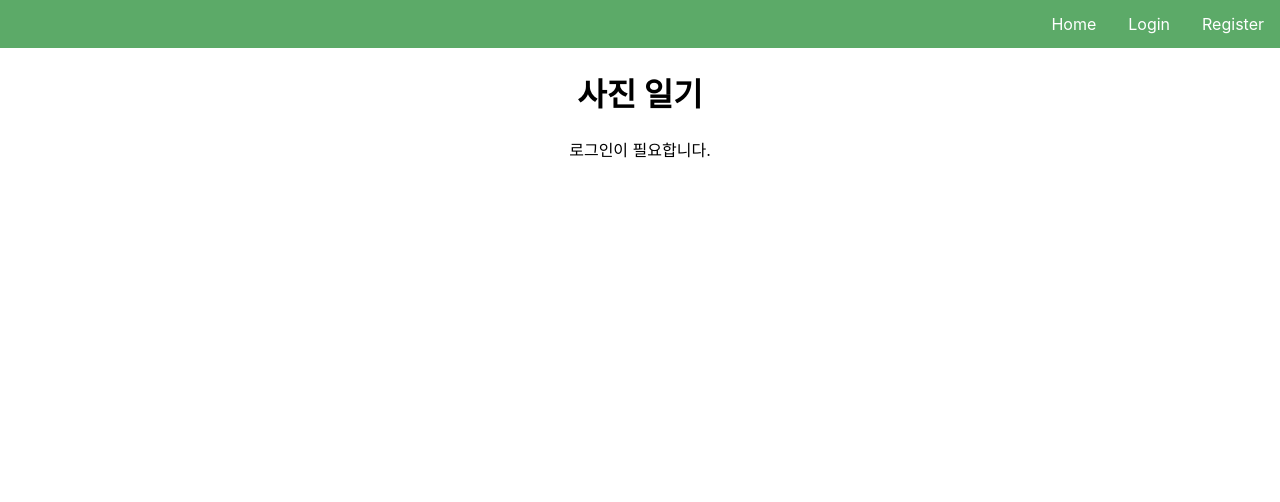
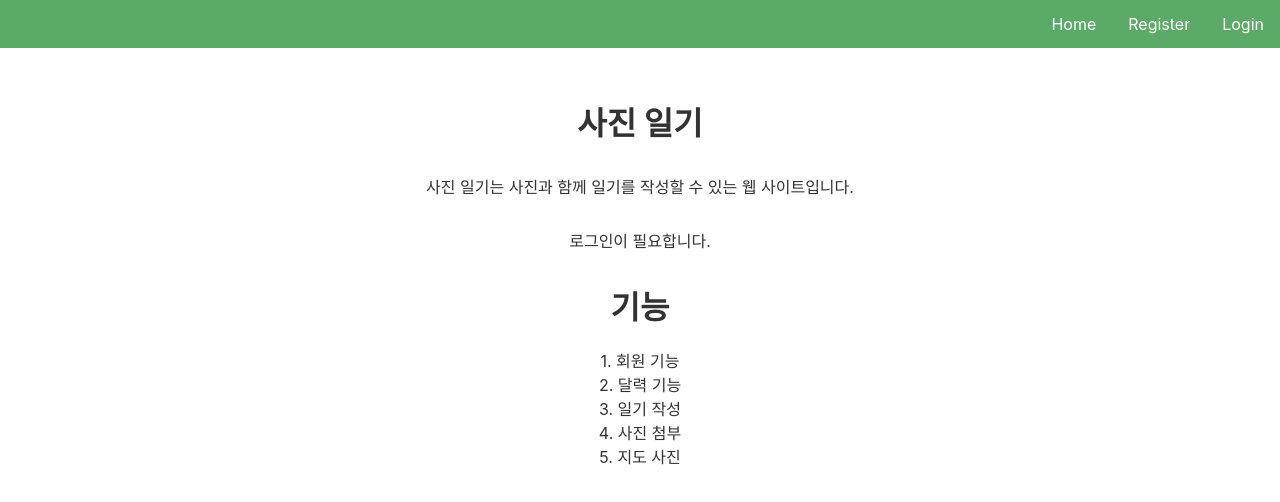
Before and after one commit to anc5557/Diary, a React (Create React App) app in the folder frontend/: page / in a window 1280 px wide. Shown: the top 502 px of the page. Built offline with nearby package versions, Linux system fonts and the light colour scheme.

Commit message:
네비게이션바 로그인 여부 반영하도록 고침

```diff
--- a/frontend/src/About.js
+++ b/frontend/src/About.js
@@ -4,12 +4,28 @@ import React from 'react';
 import './App.css';
 
 function About() {
-    return (
-        <div className="about-container">
+  return (
+    // 모든 내용을 감싸는 단일 div 태그 추가
+    <div className="about-container">
+
+      <div className="about-title">
         <h1 className="about-title">사진 일기</h1>
-        <p className="about-content">로그인이 필요합니다.</p>
-        </div>
-    );
-    }
+        <p className="about-p">사진 일기는 사진과 함께 일기를 작성할 수 있는 웹 사이트입니다.</p>
+        <p className="about-p">로그인이 필요합니다.</p>
+      </div>
+
+      <div className="about-content">
+        <h2 className="about-func">기능</h2>
+        <ul className='about-func-list'>
+          <li>1. 회원 기능</li>
+          <li>2. 달력 기능</li>
+          <li>3. 일기 작성</li>
+          <li>4. 사진 첨부</li>
+          <li>5. 지도 사진</li>
+        </ul>
+      </div>
+    </div>
+  );
+}
 
 export default About;
--- a/frontend/src/App.css
+++ b/frontend/src/App.css
@@ -175,21 +175,66 @@
 .navbar {
   background-color: #5caa68;
   overflow: hidden;
+  display: flex;
+  justify-content: flex-end;
 }
 
-/* 네비게이션 바 링크 */
-.navbar a {
+/* 네비게이션 바 링크 및 버튼 */
+.navbar-link, .navbar button {
   float: right;
   font-size: 16px;
   color: white;
   text-align: center;
   padding: 14px 16px;
   text-decoration: none;
-
+  background-color: transparent; /* 버튼 배경 투명하게 설정 */
+  border: none; /* 버튼 테두리 없앰 */
+  cursor: pointer;
+  display: block; /* 정렬을 위해 block으로 설정 */
 }
 
-/* 네비게이션 바 링크 마우스 오버 */
-.navbar a:hover {
+/* 네비게이션 바 링크 및 버튼 마우스 오버 */
+.navbar-link:hover, .navbar button:hover {
   background-color: #f2f2f2;
   color: black;
 }
+
+
+/* about-container */
+.about-container {
+  max-width: 500px;
+  height: 500px;
+  margin: auto;
+  padding: 20px;
+}
+
+/* about-title */
+.about-title {
+  font-size: 2rem;
+  margin-top: 30px;
+  margin-bottom: 30px;
+  color: #333;
+}
+
+/* about-p */
+.about-p {
+  font-size: 1rem;
+  margin-bottom: 30px;
+  color: #333;
+}
+
+/* about-func */
+.about-func {
+  font-size: 2rem;
+  margin-bottom: 20px;
+  color: #333;
+}
+
+/* about-func-list */
+.about-func-list {
+  font-size: 1rem;
+  margin-bottom: 30px;
+  color: #333;
+  list-style-type: none; /* 리스트 앞의 점을 없애는 스타일 */
+  padding: 0; /* 왼쪽 패딩을 제거하여 정렬을 맞춤 */
+}
--- a/frontend/src/App.js
+++ b/frontend/src/App.js
@@ -1,5 +1,5 @@
-import { useState } from 'react';
-import { BrowserRouter as Router, Route, Routes } from 'react-router-dom';
+import { useState, useEffect } from 'react';
+import { BrowserRouter as Router, Route, Routes, Navigate } from 'react-router-dom';
 import Login from './Login';
 import Register from './Register';
 import NavBar from './NavBar';
@@ -12,19 +12,27 @@ function App() {
   // 로그인 상태 관리
   const [isLoggedIn, setIsLoggedIn] = useState(false);
 
+  // 컴포넌트가 마운트 될 때 로컬 스토리지의 토큰을 확인
+  useEffect(() => {
+    const token = localStorage.getItem('token');
+    if (token) {
+      // 토큰이 있다면 로그인 상태로 설정
+      setIsLoggedIn(true);
+    }
+  }, []);
+
   return (
     <Router>
       <div className="App">
-        <NavBar isLoggedIn={isLoggedIn} />
+      <NavBar isLoggedIn={isLoggedIn} setIsLoggedIn={setIsLoggedIn} />
         <Routes>
           <Route path="/auth/login" element={<Login setIsLoggedIn={setIsLoggedIn} />} />
           <Route path="/auth/register" element={<Register />} />
-          {isLoggedIn ? (
-            <Route path="/" element={<Calendar />} /> // 로그인 상태일 때는 Calendar 컴포넌트를 렌더
-          ) : (
-            <Route path="/" element={<About />} /> // 로그아웃 상태일 때는 About 컴포넌트를 렌더
-          )}
-          <Route path="/auth/me" element={<MyInfo />} />
+          <Route path="/" element={isLoggedIn ? <Calendar /> : <About />} />
+          <Route
+            path="/auth/me"
+            element={isLoggedIn ? <MyInfo /> : <Navigate replace to="/auth/login" />}
+          />
           {/* 다른 라우트들 추가 */}
         </Routes>
       </div>
--- a/frontend/src/Login.js
+++ b/frontend/src/Login.js
@@ -1,13 +1,16 @@
+// path : frontend/src/Login.js
 import React, { useState } from 'react';
 import axios from 'axios';
 import './App.css';
 import { Link } from 'react-router-dom';  // 리액트 라우터의 Link 컴포넌트 추가
+import { useNavigate } from 'react-router-dom';  // useHistory import
 
-function Login() {
+function Login({setIsLoggedIn}) {
   const [username, setUsername] = useState('');
   const [password, setPassword] = useState('');
   const [error, setError] = useState(null);  // 에러 상태 추가
   const [isLoading, setIsLoading] = useState(false); // 로딩 상태 추가
+  const navigate = useNavigate();  // useHistory 초기화
 
   const handleSubmit = async (e) => {
     e.preventDefault();
@@ -15,14 +18,21 @@ function Login() {
     setError(null);
 
     try {
-      const res = await axios.post('http://localhost:3001/auth/login', { username, password });
-      localStorage.setItem('token', res.data.token);
-      alert('Logged in successfully');
-      setIsLoading(false);
+      const response = await axios.post('http://localhost:3001/auth/login',
+                                        { username, password },
+                                        { headers: { 'Content-Type': 'application/json' } }); // 요청 헤더에 Content-Type을 추가
+      localStorage.setItem('token', response.data.token); // 로컬 스토리지에 토큰 저장
+      setIsLoggedIn(true); // 로그인 상태를 true로 변경
+      navigate('/', { replace: true });
+       // 홈으로 이동
     } catch (err) {
-      setError(err.response.data);
-      setIsLoading(false);
+      const errorMessage = err.response
+                           ? err.response.data.message
+                           : '로그인 중 문제가 발생했습니다.'; // 서버 응답이 없는 경우 대비
+      setError(errorMessage);
     }
+
+    setIsLoading(false); // 로딩 상태 해제는 try/catch 바깥에서 수행
   };
 
   return (
--- a/frontend/src/NavBar.js
+++ b/frontend/src/NavBar.js
@@ -1,24 +1,33 @@
 // src/NavBar.js
-
-import { Link } from 'react-router-dom';
+import React from 'react';
+import { Link, useNavigate } from 'react-router-dom';
 import './App.css';
 
-function NavBar({ isLoggedIn }) {
+function NavBar({ isLoggedIn, setIsLoggedIn }) {
+  const navigate = useNavigate();
+
+  const handleLogout = () => {
+    // 로컬 스토리지에서 토큰 삭제
+    localStorage.removeItem('token');
+    // 로그인 상태 업데이트
+    setIsLoggedIn(false);
+    // 홈으로 리다이렉트
+    navigate('/');
+  };
+
   return (
     <div className="navbar">
+        <Link className="navbar-link" to="/">Home</Link>
       {isLoggedIn ? (
         <>
           <Link className="navbar-link" to="/auth/me">My Info</Link>
-          <Link className="navbar-link" to="/auth/logout">Logout</Link>
+          <button className="navbar-link" onClick={handleLogout}>Logout</button>
         </>
       ) : (
         <>
-        <Link className="navbar-link" to="/auth/register">Register</Link>
-        <Link className="navbar-link" to="/auth/login">Login</Link>
-        <Link className="navbar-link" to="/">Home</Link>
+          <Link className="navbar-link" to="/auth/register">Register</Link>
+          <Link className="navbar-link" to="/auth/login">Login</Link>
         </>
-
-
       )}
     </div>
   );
```
